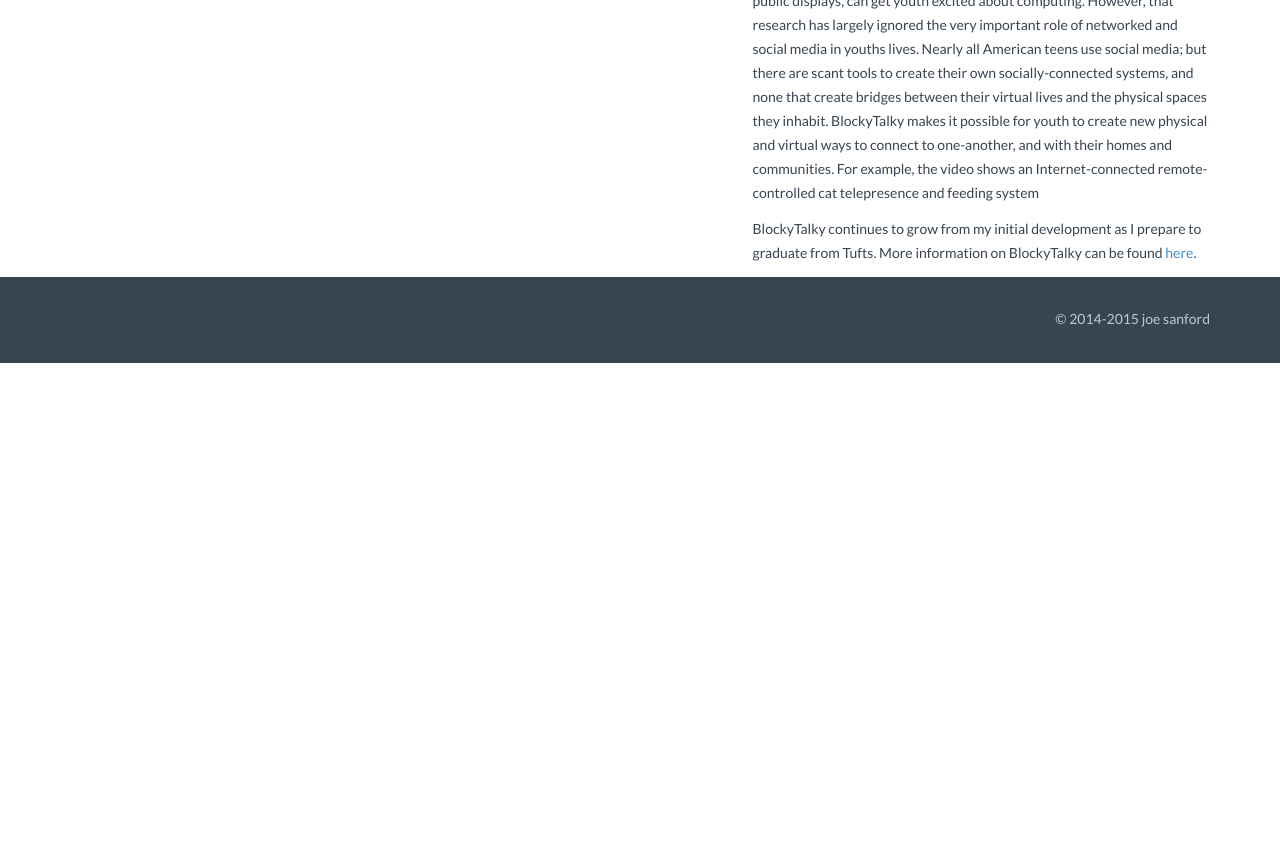
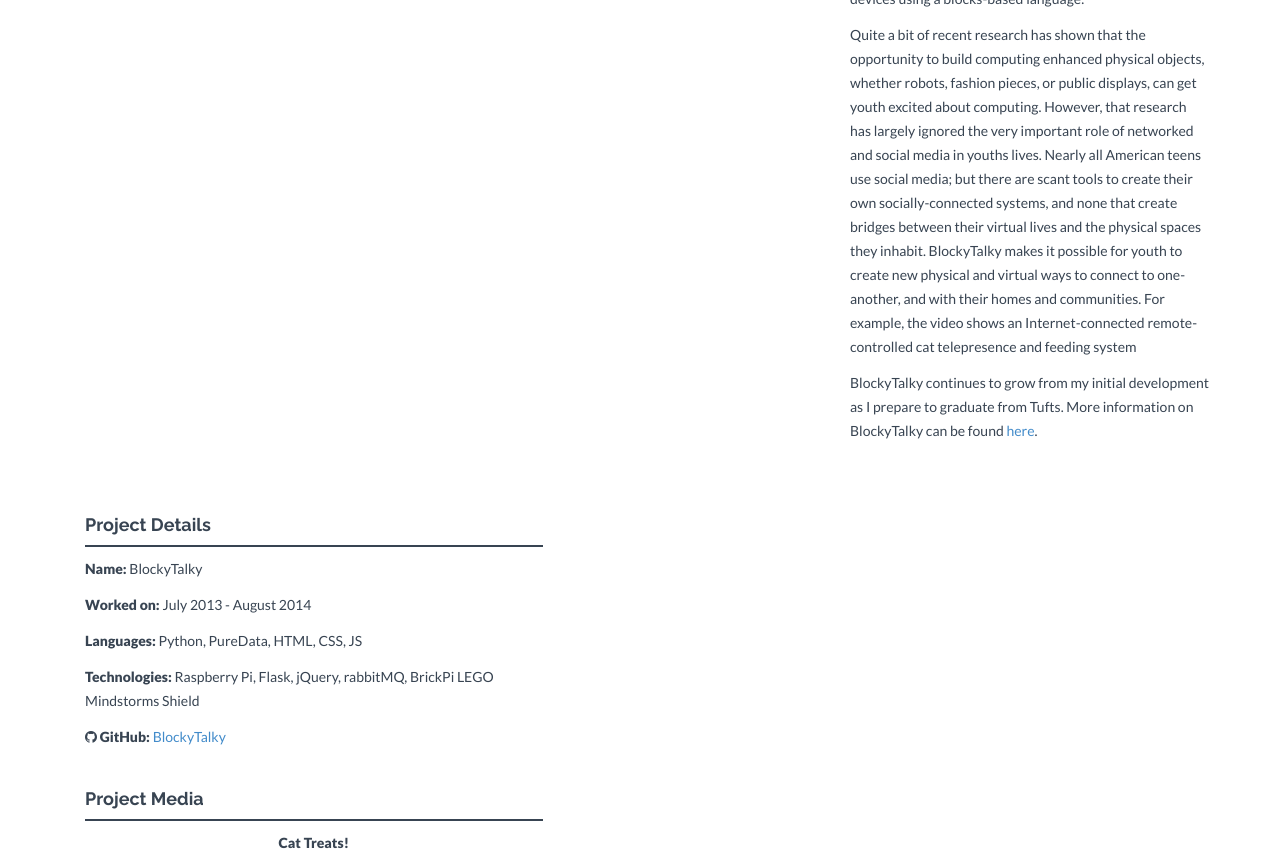
Before and after one commit to joesanford/homepage, a Flask app: page /blockytalky in a window 1280 px wide. Shown: the part 541-1405 px from the top of the page. Before the commit the page ends 904 px from the top, so only its background shows below. Run offline with Flask 2, Linux system fonts and the light colour scheme; some libraries are stand-ins or nearby versions.

Commit message:
Made BT page like other projects

```diff
--- a/templates/blockytalky.html
+++ b/templates/blockytalky.html
@@ -6,19 +6,32 @@
 {% endblock %}
 
 {% block content %}
-	 <div class="container">
+<div class="container">
+	<div class="container">
 	 	<div class="row">
-	 		<div class="col-lg-7">
-	 			<br>
-	 			<iframe width=640 height=360 src="https://www.youtube-nocookie.com/embed/osmJIX7HZic?rel=0" frameborder=0 allowfullscreen></iframe>
-	 		</div>
-
-	 		<div class="col-lg-5">
+		 	<div class="col-lg-4 col-lg-offset-1">
+		 		<br>
 		 		<p>The BlockyTalky project investigates how youth can learn about parallel and distributed computing through designing, building, and programming networked devices that communicate with each other, web services, and mobile devices.</p>
 		 		<p>As part of our research, we have developed a prototype software and hardware toolkit (also called BlockyTalky) that makes it easy for users to build physical devices that can sense and act in the physical world as well as communicate over LANs and the Internet with other BlockyTalky devices, web services (e.g., social media), and, eventually, user-built mobile applications. Each BlockyTalky devices is a web server; users can connect using any HTML5-compliant browser and program their devices using a blocks-based language.</p>
 		 		<p>Quite a bit of recent research has shown that the opportunity to build computing enhanced physical objects, whether robots, fashion pieces, or public displays, can get youth excited about computing. However, that research has largely ignored the very important role of networked and social media in youths lives. Nearly all American teens use social media; but there are scant tools to create their own socially-connected systems, and none that create bridges between their virtual lives and the physical spaces they inhabit. BlockyTalky makes it possible for youth to create new physical and virtual ways to connect to one-another, and with their homes and communities. For example, the video shows an Internet-connected remote-controlled cat telepresence and feeding system</p>
 		 		<p>BlockyTalky continues to grow from my initial development as I prepare to graduate from Tufts. More information on BlockyTalky can be found <a href="http://lpc.cs.tufts.edu/blockytalky/" target="_new">here</a>.</p>
+	 			<br>
 	 		</div>
-	 	</div><! --/row -->
-	 </div><! --/container -->
+	 		<div class="col-lg-5">
+		 		<div class="spacing"></div>
+		 		<h4>Project Details</h4>
+		 		<div class="hline"></div>
+		 		<p><b>Name:</b> BlockyTalky</p>
+		 		<p><b>Worked on:</b> July 2013 - August 2014</p>
+		 		<p><b>Languages:</b> Python, PureData, HTML, CSS, JS</p>
+		 		<p><b>Technologies:</b> Raspberry Pi, Flask, jQuery, rabbitMQ, BrickPi LEGO Mindstorms Shield</p>
+		 		<p><b><i class="fa fa-github"></i> GitHub:</b> <a href="http://github.com/tufts-LPC/blockytalky" target="_new">BlockyTalky</a></p>
+		 		<div class="spacing"></div>
+		 		<h4>Project Media</h4>
+		 		<div class="hline"></div>
+		 		<center><p><b>Cat Treats!</b></p></center>
+		 		<iframe width=640 height=360 src="https://www.youtube-nocookie.com/embed/osmJIX7HZic?rel=0" frameborder=0 allowfullscreen></iframe><br><br>
+	 		</div>
+	 	</div>
+	 </div>
 {% endblock %}
--- a/templates/homeauto.html
+++ b/templates/homeauto.html
@@ -14,7 +14,8 @@
 		 		<h4><i class="fa fa-home"></i> remoCondo</h4>
 		 		<p>The remoCondo home automation project was born out of two things. First, I had played with my Raspberry Pi, trying out interesting custom images such as <a href="http://www.raspbmc.com/" target="_new">Raspbmc</a> and <a href="http://blog.petrockblock.com/retropie/" target="_new">Retropie</a>, and decided to create something of my own. Second, my condo association charges a lot per extra key to the building, and I wanted a simple, yet secure, way to let other people in (say, to feed my cat). From here, remoCondo was born.</p>
 		 		<p>After getting a simple setup combining the Flask microframework with a basic front-end, an optocoupler, and Google OAuth for security, I could whitelist any friends and with a click of a button they could get into the building. It worked great, so I decided to add more features so my Pi was doing more than one simple task.</p>
-		 		<p>As the system was located in my living room, I started thinking about what else I could control. Utilizing <a href="http://www.lirc.org/" target="_new">LIRC</a> I found it was easy to control any device that could receive IR commands. I added controls for my television, stereo, game consoles, and most importantly my in-wall air conditioner. To also keep track of the temperature, I connected a TMP35 analog temperature sensor to the Pi. All of these controls and feedback could be easily hooked to the web front-end thanks to the ease of Flask. To prevent issues with the system status going out of sync, the Pi also has an IR receiver, that reads the same IR commands that go out from my remote, and updates any changes not made by remoCondo. Since, more additional features have been added. When the features have been finalized, all components will be soldered and the breadboard will gone, along with proper mounting.</p>
+		 		<p>As the system was located in my living room, I started thinking about what else I could control. Utilizing <a href="http://www.lirc.org/" target="_new">LIRC</a> I found it was easy to control any device that could receive IR commands. I added controls for my television, stereo, game consoles, and most importantly my in-wall air conditioner. To also keep track of the temperature, I connected a TMP35 analog temperature sensor to the Pi. All of these controls and feedback could be easily hooked to the web front-end thanks to the ease of Flask.</p>
+		 		<p>To prevent issues with the system status going out of sync, the Pi also has an IR receiver, that reads the same IR commands that go out from my remote, and updates any changes not made by remoCondo. Since, more additional features have been added. When the features have been finalized, all components will be soldered and the breadboard will gone, along with proper mounting.</p>
 		 		<h4>Features</h4>
 		 		<ul>
 		 			<li>Flask microframework to interact with devices, serve the front-end, and handle security</li>
```
